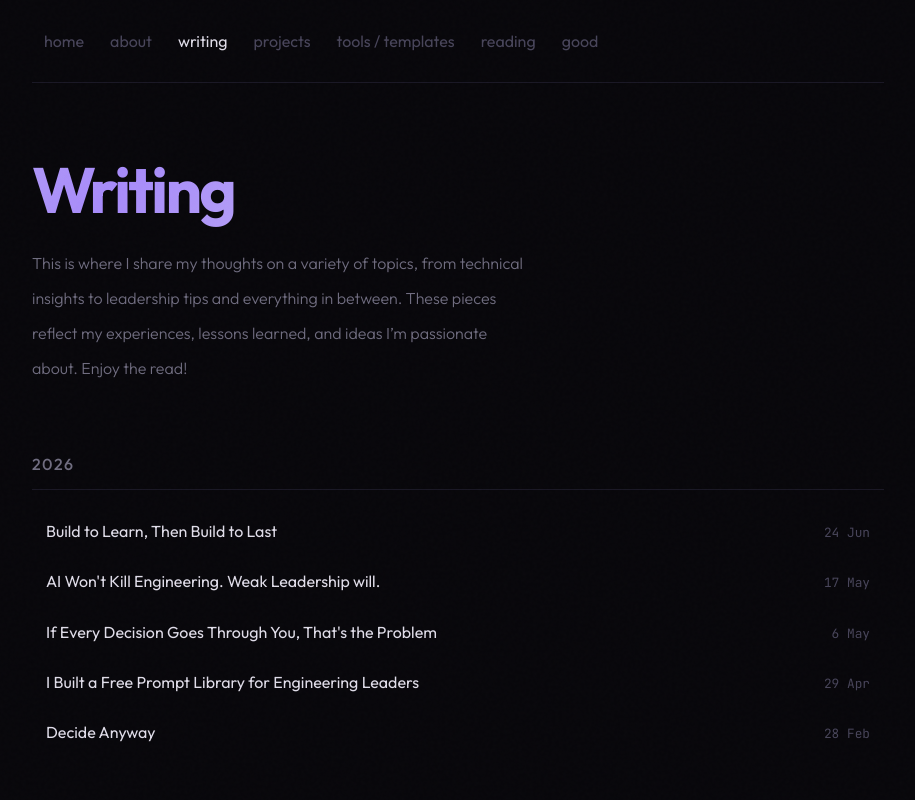
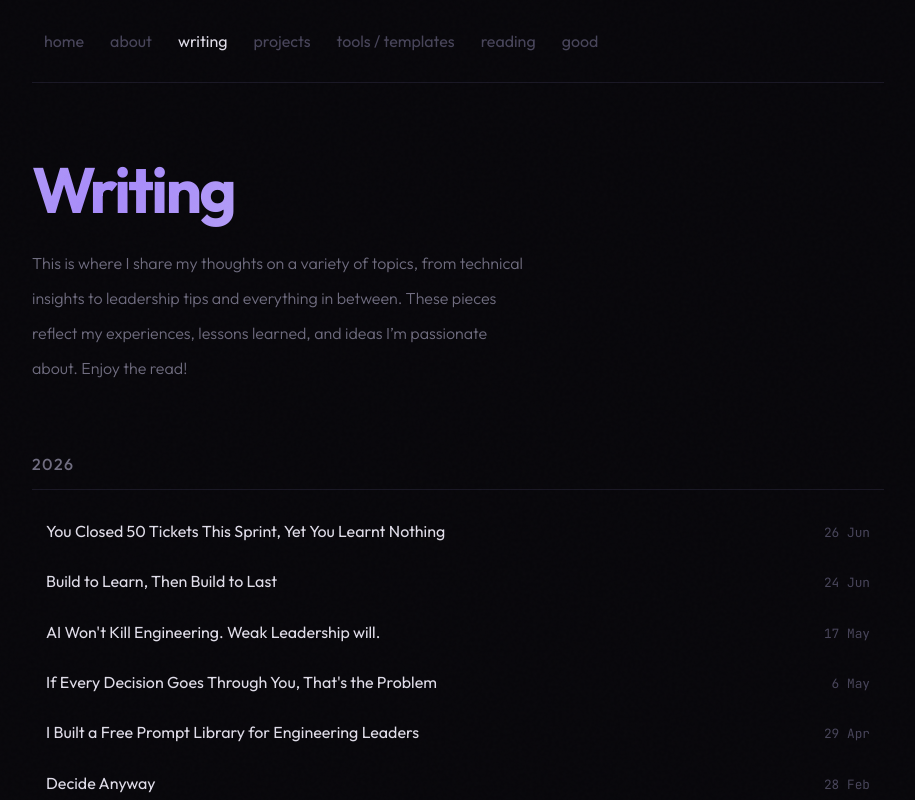
Before and after one commit to shiphrahx/cassia-almeida.com, a Next.js app: page /writing in a window 1280 px wide. Shown: the top 800 px of the page, without its empty margins (182-1097 px from the left). Built offline with nearby package versions, Linux system fonts and the light colour scheme.

Commit message:
Add article: You Closed 50 Tickets This Sprint, Yet You Learnt Nothing

```diff
--- a/data/articles.ts
+++ b/data/articles.ts
@@ -5,6 +5,7 @@ export type Article = {
 };
 
 const articles: Article[] = [
+  { title: "You Closed 50 Tickets This Sprint, Yet You Learnt Nothing", url: "https://medium.com/@shiphrah_/you-closed-50-tickets-this-sprint-yet-you-learnt-nothing-590bf71d5515", date: "2026-06-26" },
   { title: "Build to Learn, Then Build to Last", url: "https://medium.com/@shiphrah_/build-to-learn-then-build-to-last-e9efc24a2134", date: "2026-06-24" },
   { title: "AI Won't Kill Engineering. Weak Leadership will.", url: "https://medium.com/@shiphrah_/ai-wont-kill-engineering-weak-leadership-will-c280fb335051", date: "2026-05-17" },
   { title: "If Every Decision Goes Through You, That's the Problem", url: "https://medium.com/@shiphrah_/if-every-decision-goes-through-you-thats-the-problem-c441ba09d0ee", date: "2026-05-06" },
```
